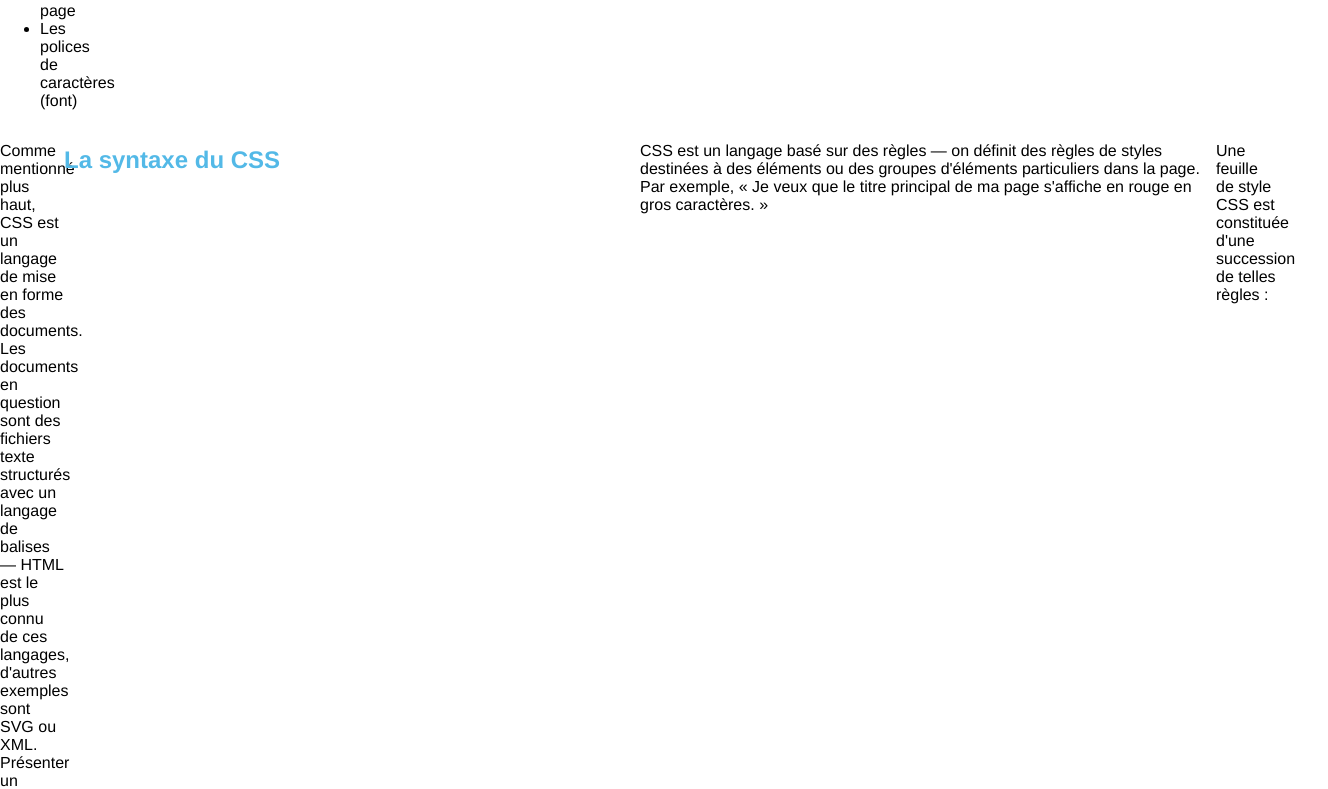
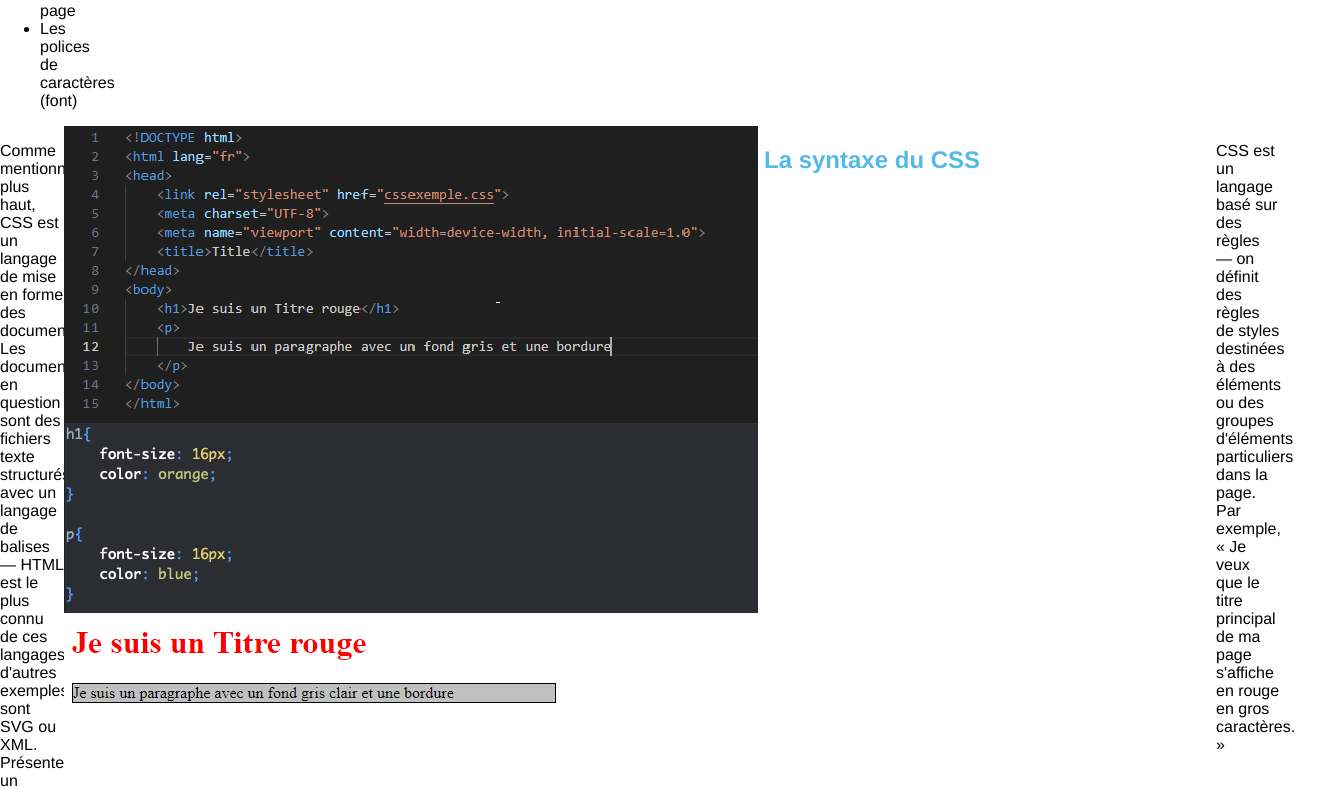
Before and after one commit to Tolrom/projetGroupeDevWeb, a plain HTML site: page CSS.html in a window 1280 px wide. Shown: the part 1093-1882 px from the top of the page, 1328 px wide, since content can reach past the window. Drawn offline with Linux system fonts and the light colour scheme.

Commit message:
modif css.html rajout image exemple

```diff
--- a/CSS.html
+++ b/CSS.html
@@ -56,6 +56,7 @@
             Présenter un document à l'utilisateur signifie convertir ce document dans une forme utilisable par le public visé. Les navigateurs, tels Firefox, Chrome, Safari ou Edge sont conçus pour présenter visuellement des documents, que ce soit sur l'écran d'un ordinateur, un vidéo-projecteur ou une imprimante.
             CSS peut être utilisé pour une mise en forme élémentaire des documents — par exemple, changer la couleur et la taille des titres et des liens. Il peut être utilisé pour concevoir une maquette — par exemple, transformer un texte affiché sur une colonne en une composition avec un cadre principal et une barre latérale pour les informations reliées. Avec CSS, on peut aussi produire des animations.
         </p>
+        <img src="exemplepagecss.png">
 
         <h2>La syntaxe du CSS</h2>
         <p>
```
Also changed, not shown: exemplepagecss.png (added).
